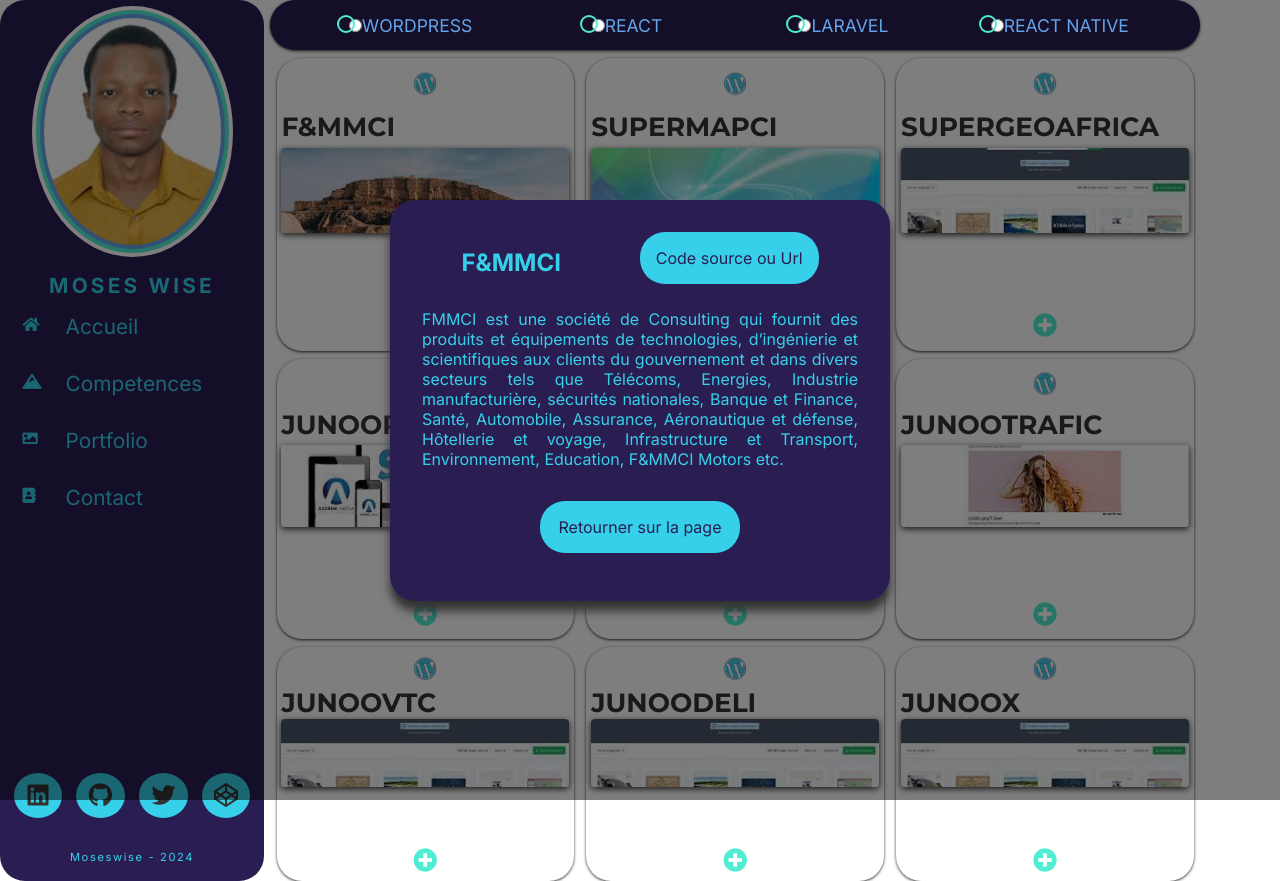
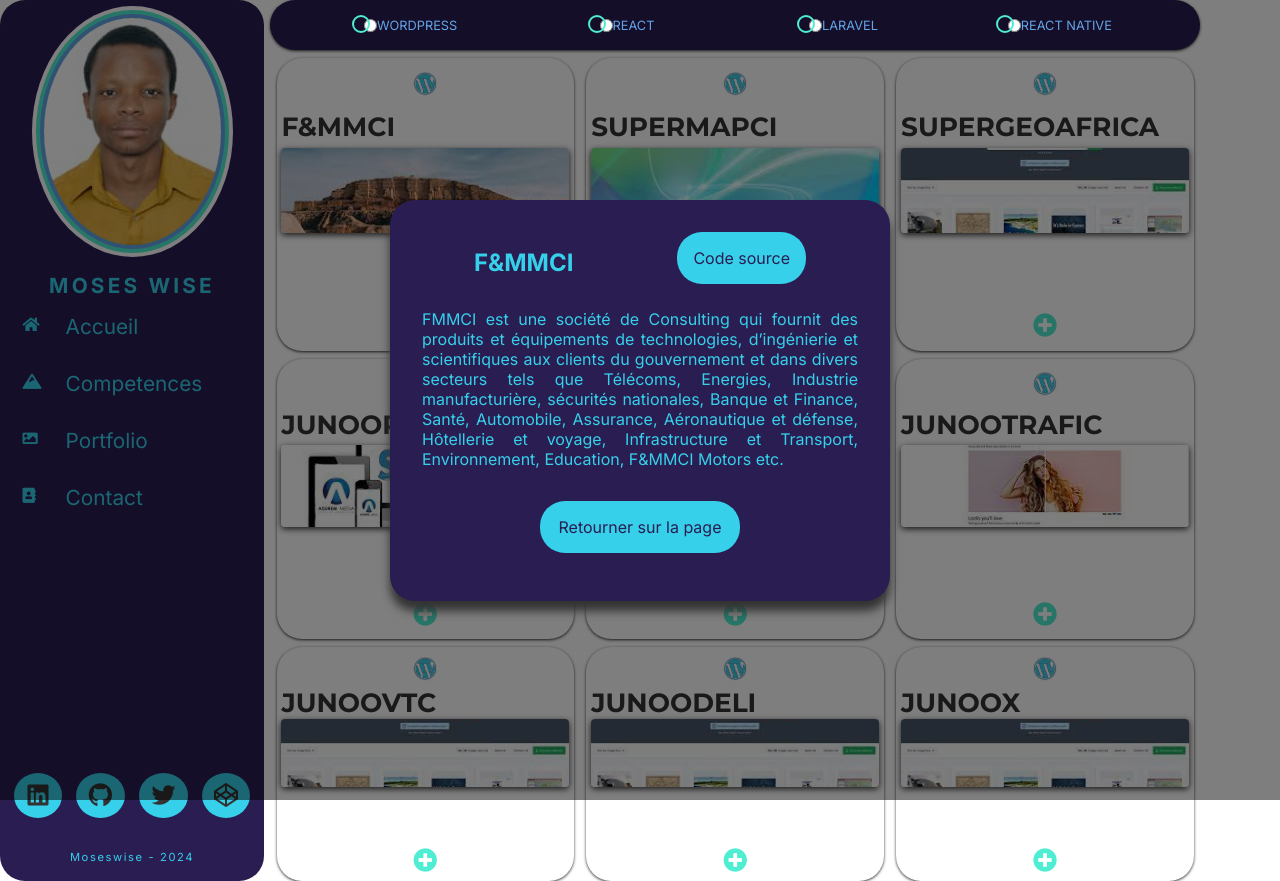
Before and after one commit to githubmoseswise/react-cv, a React (Create React App) app: page /portfolio in a window 1280 px wide. Both pictures are taken after a click on the picture 425 px from the left and 190 px from the top of the page. Built offline with nearby package versions, Linux system fonts and the light colour scheme.

Commit message:
retouche taille radioDisplay

```diff
--- a/src/components/portfolio/Project.js
+++ b/src/components/portfolio/Project.js
@@ -34,7 +34,7 @@
                                     <h2>{name}</h2>
                                     <div className="sourceCode">
                                         <a href={source} rel="noopener noreferrer"
-                                        className="button" target="_blank"> Code source ou Url</a>
+                                        className="button" target="_blank"> Code source</a>
                                     </div>
                                 </div>
                                     <p className="text">{info}</p>
--- a/src/styles/pages/_portfolio.scss
+++ b/src/styles/pages/_portfolio.scss
@@ -23,7 +23,7 @@
 
     li {
       color: $color-3;
-      font-size: 1.1rem;
+      font-size: 0.8rem;
       text-transform: uppercase;
       padding: 0 1rem;
       flex: 1;
```
